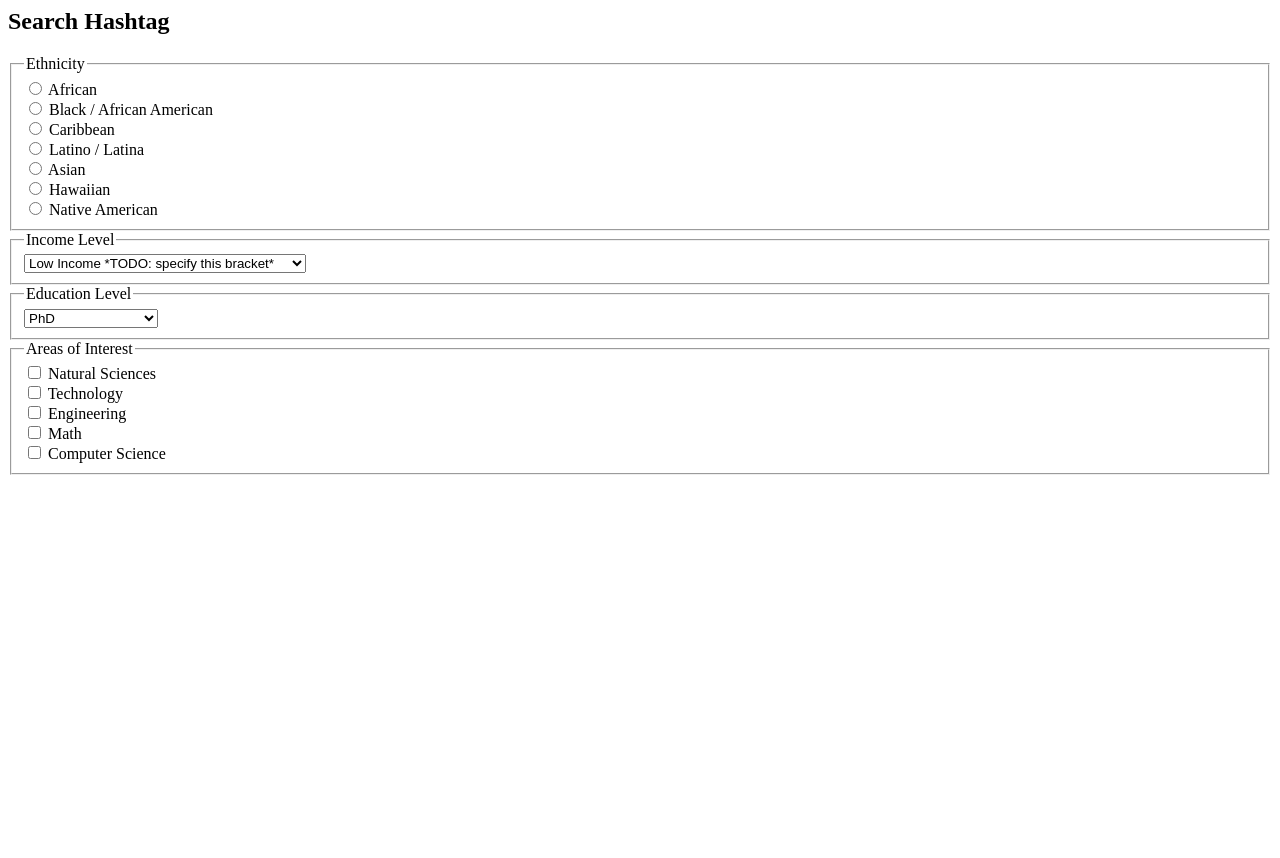
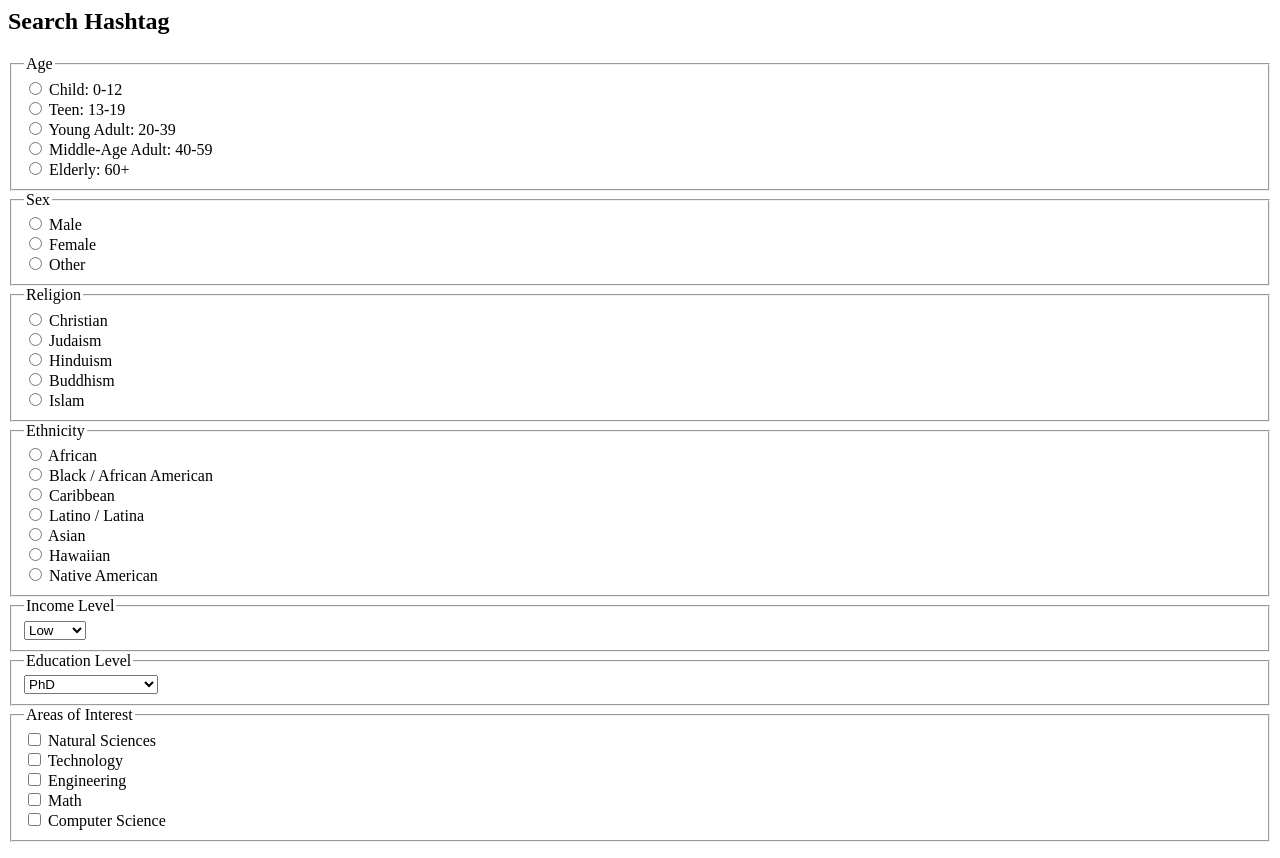
Before and after one commit to kezike/hashtag, a plain HTML site: page searchProfiles.html in a window 1280 px wide. Before the commit the page ends 800 px from the top, so only its background shows below. Drawn offline with nearby package versions, Linux system fonts and the light colour scheme.

Commit message:
added fields for age, sex, and religion

```diff
--- a/searchProfiles.html
+++ b/searchProfiles.html
@@ -7,7 +7,33 @@
 		<h2>Search Hashtag</h2>
 		<form>
 			<fieldset>
-				<legend>Ethnicity</legend>
+				<legend> Age </legend>
+				<input type="radio" name="age" value="child"> Child: 0-12 <br>
+				<input type="radio" name="age" value="teen"> Teen: 13-19 <br>
+				<input type="radio" name="age" value="yngAdlt"> Young Adult: 20-39 <br>
+				<input type="radio" name="age" value="midAge"> Middle-Age Adult: 40-59 <br>
+				<input type="radio" name="age" value="elder"> Elderly: 60+ <br>
+			</fieldset>
+
+			<fieldset>
+				<legend> Sex </legend>
+				<input type="radio" name="sex" value="male"> Male <br>
+				<input type="radio" name="sex" value="female"> Female <br>
+				<input type="radio" name="sex" value="other"> Other <br>
+			</fieldset>
+
+			<fieldset>
+				<legend> Religion </legend>
+				<input type="radio" name="religion" value="christ"> Christian <br>
+				<input type="radio" name="religion" value="jewish"> Judaism <br>
+				<input type="radio" name="religion" value="hindu"> Hinduism <br>
+				<input type="radio" name="religion" value="budd"> Buddhism <br>
+				<input type="radio" name="religion" value="islam"> Islam <br>
+
+			</fieldset>
+
+			<fieldset>
+				<legend> Ethnicity </legend>
 				<input type="radio" name="ethnicity" value="african"> African <br>
 				<input type="radio" name="ethnicity" value="black"> Black / African American <br>
 				<input type="radio" name="ethnicity" value="carib"> Caribbean <br>
@@ -18,31 +44,31 @@
 			</fieldset>
 
 			<fieldset>
-				<legend>Income Level</legend>
+				<legend> Income Level </legend>
 				<select name="income">
-					<option value="low">Low Income *TODO: specify this bracket*</option>
-					<option value="mid">Middle Income *TODO: specify this bracket*</option>
-					<option value="high">High Income *TODO: specify this bracket*</option>
+					<option value="low"> Low </option>
+					<option value="mid"> Middle </option>
+					<option value="high"> High </option>
 				</select>
 			</fieldset>
 
 			<fieldset>
-				<legend>Education Level</legend>
+				<legend> Education Level </legend>
 				<select name="education">
-					<option value="phd">PhD</option>
-					<option value="master">Masters</option>
-					<option value="bach">Bachelors</option>
-					<option value="assoc">Associate</option>
-					<option value="hiSch">High School</option>
-					<option value="genEd">General Education</option>
-					<option value="midSch">Middle School</option>
-					<option value="elemSch">Elementary School</option>
-					<option value="other">Other</option>
+					<option value="phd"> PhD </option>
+					<option value="master"> Masters </option>
+					<option value="bach"> Bachelors </option>
+					<option value="assoc"> Associate </option>
+					<option value="hiSch"> High School </option>
+					<option value="genEd"> General Education </option>
+					<option value="midSch"> Middle School </option>
+					<option value="elemSch"> Elementary School </option>
+					<option value="other"> Other </option>
 				</select>
 			</fieldset>
 
 			<fieldset>
-				<legend>Areas of Interest</legend>
+				<legend> Areas of Interest </legend>
 				<input type="checkbox" name="interest" value="natSci"> Natural Sciences <br>
 				<input type="checkbox" name="interest" value="tech"> Technology <br>
 				<input type="checkbox" name="interest" value="eng"> Engineering <br>
```
